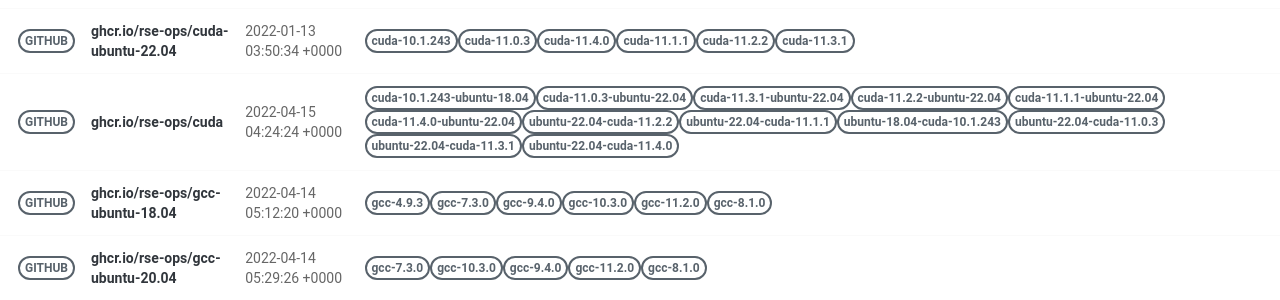
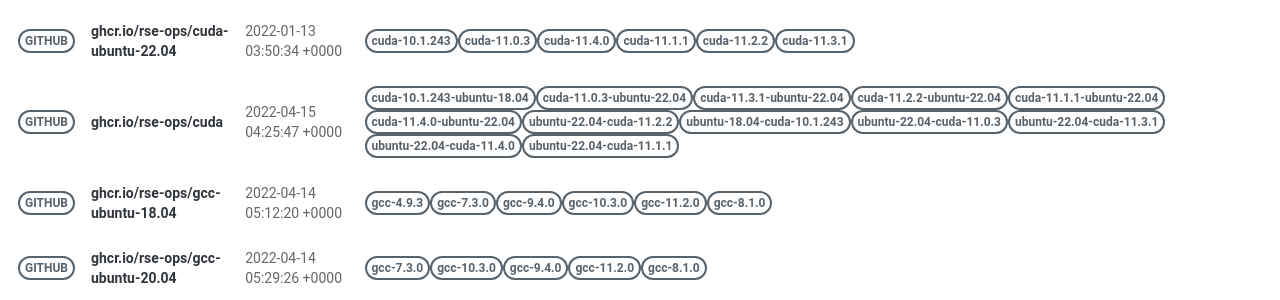
Before and after one commit to rse-ops/docker-images, a Jekyll site: the page built from pages/index.md, in a window 1280 px wide. Shown: the part 421-721 px from the top of the page. Built offline with Jekyll 4.4.1, drawn with Linux system fonts in a browser that asks for light colours; nearby versions of some CDN libraries.

Commit message:
Automated push to update library 2022-04-15

```diff
--- a/_library/ghcr.io-rse-ops-cuda.md
+++ b/_library/ghcr.io-rse-ops-cuda.md
@@ -1,7 +1,7 @@
 ---
 layout: container
 name: ghcr.io/rse-ops/cuda
-updated_at: 2022-04-15 04:24:24.117058
+updated_at: 2022-04-15 04:25:47.125051
 
 
 container_url: https://github.com/orgs/rse-ops/packages/container/package/cuda
```
Also changed, not shown: other parts of _library/ghcr.io-rse-ops-cuda.md (+3 -3 lines).
